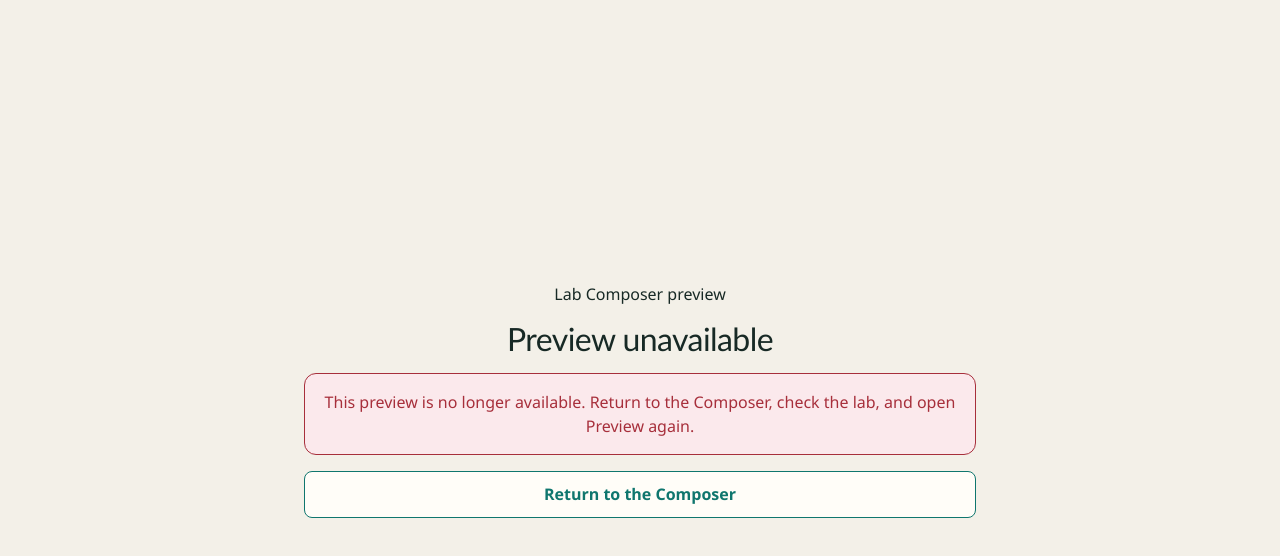
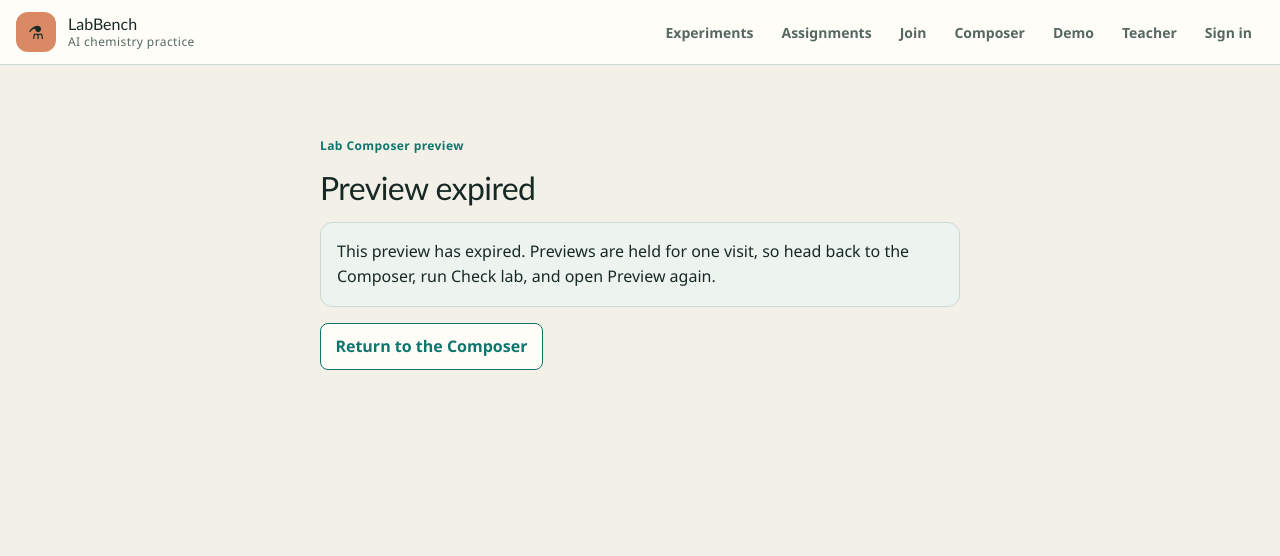
Before and after one commit to mjz620/litmus, a Next.js app: page /teacher/lab-composer/preview in a window 1280 px wide. Shown: the top 556 px of the page. Built offline with nearby package versions, Linux system fonts and the light colour scheme.

Commit message:
fix: polish Composer Preview integration

```diff
--- a/src/components/teacher/lab-composer/ComposerPreview.module.css
+++ b/src/components/teacher/lab-composer/ComposerPreview.module.css
@@ -50,12 +50,15 @@
 
 .failure {
   display: grid;
-  place-content: center;
+  justify-items: start;
   gap: var(--space-4);
-  min-height: 100vh;
-  padding: var(--space-6);
-  background: var(--color-canvas);
-  text-align: center;
+}
+
+.failureEyebrow {
+  color: var(--color-primary);
+  font-size: var(--text-xs);
+  font-weight: var(--type-ui-semibold);
+  letter-spacing: 0.035em;
 }
 
 .failure p,
@@ -63,13 +66,15 @@
   margin: 0;
 }
 
-.failure div[role="alert"] {
+/* Informational, not an error: left-aligned and in the neutral notice tone. */
+.failure div[role="status"] {
   max-width: 42rem;
   padding: var(--space-4);
-  border: 1px solid var(--color-danger);
+  border: 1px solid var(--color-border);
   border-radius: var(--radius-md);
-  background: var(--color-danger-soft);
-  color: var(--color-danger);
+  background: var(--color-surface-muted);
+  color: var(--color-ink);
+  line-height: 1.6;
 }
 
 @media (max-width: 42rem) {
--- a/src/components/teacher/lab-composer/ComposerPreview.tsx
+++ b/src/components/teacher/lab-composer/ComposerPreview.tsx
@@ -1,6 +1,8 @@
 "use client";
 
 import Link from "next/link";
+
+import { ProductShell } from "../../ui/ProductShell";
 import { useEffect, useState } from "react";
 
 import { LabRouteShell } from "../../../app/lab/[experimentId]/LabRouteShell";
@@ -46,7 +48,7 @@ export function ComposerPreview() {
         setState({
           workflow: null,
           error:
-            "This preview is no longer available. Return to the Composer, check the lab, and open Preview again."
+            "This preview has expired. Previews are held for one visit, so head back to the Composer, run Check lab, and open Preview again."
         });
       }
     }, 0);
@@ -54,13 +56,22 @@ export function ComposerPreview() {
   }, []);
 
   if (state.error) {
+    /*
+     * Rendered inside the product shell, and as a status rather than an alert.
+     * A stranded preview link used to drop the reader on a bare page with no
+     * header and one button out, and styled an ordinary expired token in full
+     * danger red — nothing has gone wrong here, the preview simply is not held
+     * past its one visit.
+     */
     return (
-      <main className={styles.failure}>
-        <p>Lab Composer preview</p>
-        <h1>Preview unavailable</h1>
-        <div role="alert">{state.error}</div>
-        <Link href="/teacher/lab-composer">Return to the Composer</Link>
-      </main>
+      <ProductShell width="narrow">
+        <div className={styles.failure}>
+          <p className={styles.failureEyebrow}>Lab Composer preview</p>
+          <h1>Preview expired</h1>
+          <div role="status">{state.error}</div>
+          <Link href="/teacher/lab-composer">Return to the Composer</Link>
+        </div>
+      </ProductShell>
     );
   }
 
```
Also changed, not shown: src/components/teacher/lab-composer/LabComposer.module.css (+32 -27 lines).
